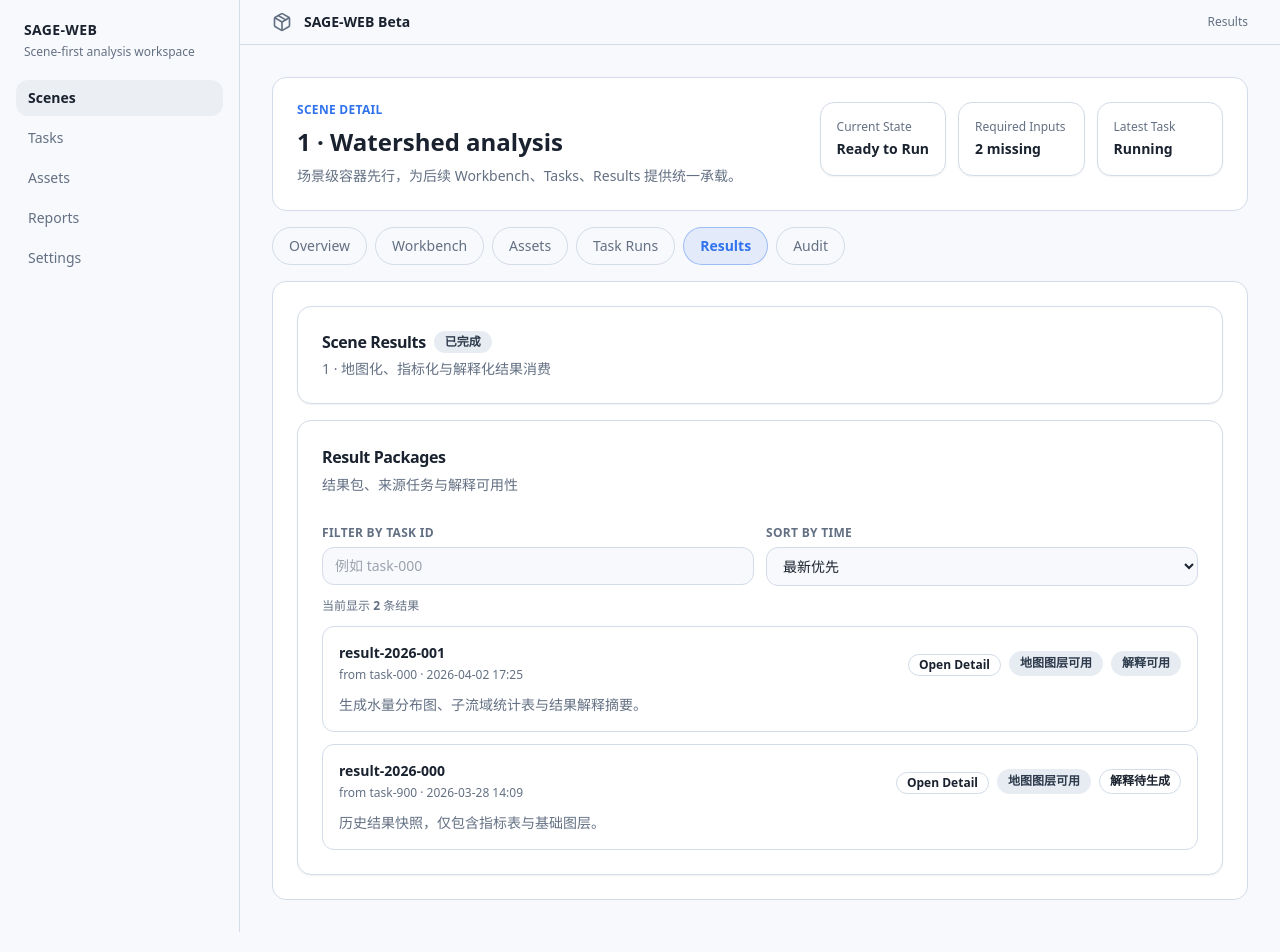
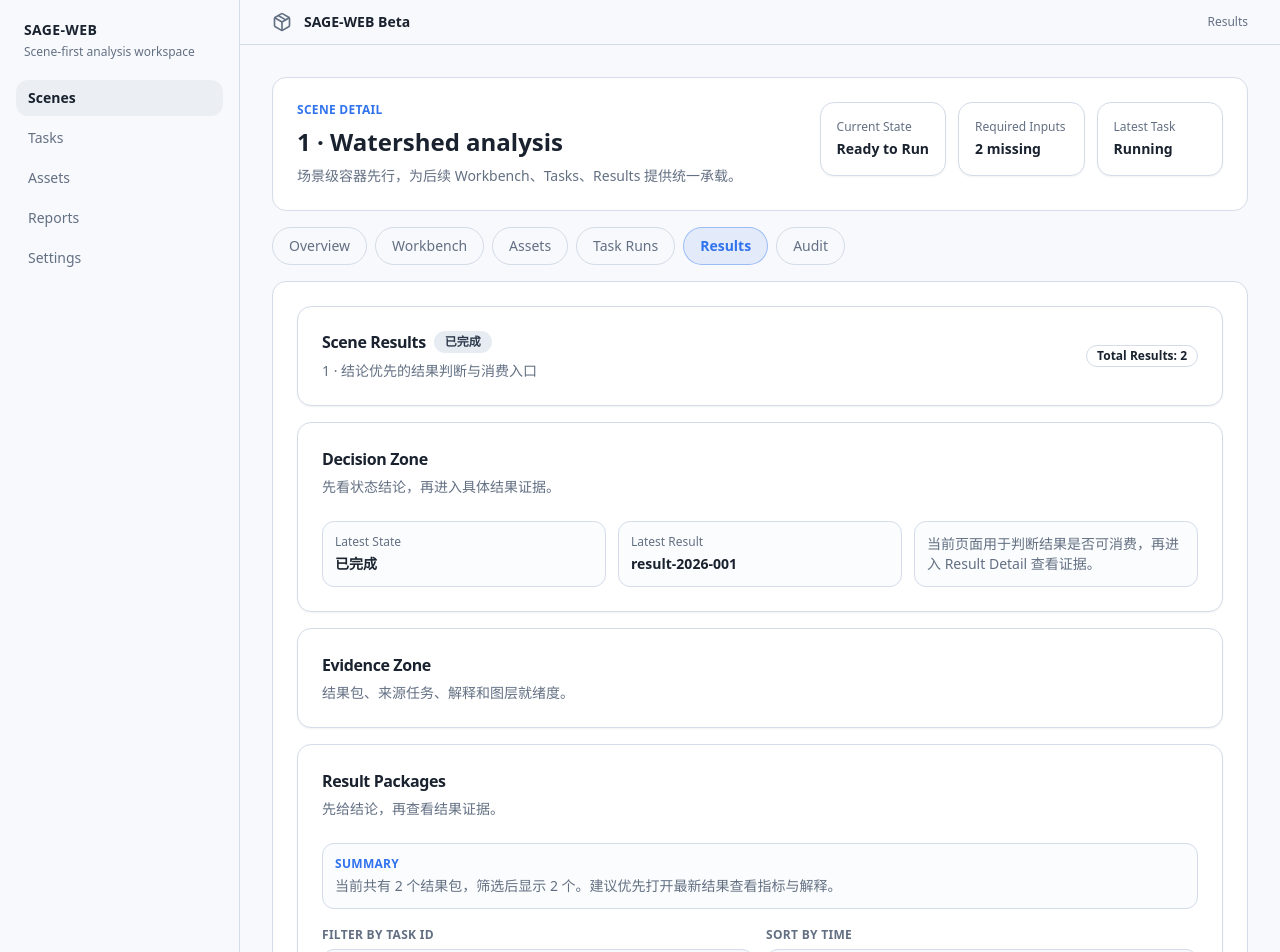
Before and after one commit to ssaurora/SAGE-WEB-Beta, a Next.js app: page /scenes/1/results in a window 1280 px wide. Shown: the top 952 px of the page. Built offline with nearby package versions, Linux system fonts and the light colour scheme.

Commit message:
feat: Enhance Scene Results and Detail pages with Decision and Evidence Zones for improved user guidance

```diff
--- a/app/scenes/[sceneId]/results/[resultId]/page.tsx
+++ b/app/scenes/[sceneId]/results/[resultId]/page.tsx
@@ -71,6 +71,22 @@ export default async function SceneResultDetailPage({
         </CardHeader>
       </Card>
 
+      <Card>
+        <CardHeader>
+          <CardTitle className="text-base">Decision Zone</CardTitle>
+          <CardDescription>先看结论，再进入指标、映射与下载证据。</CardDescription>
+        </CardHeader>
+        <CardContent className="space-y-3">
+          <div className="rounded-md border bg-muted/20 p-3 text-sm">
+            <p className="text-xs text-muted-foreground">Result Summary</p>
+            <p className="mt-1 font-medium">{vm.summary}</p>
+          </div>
+          <div className="rounded-md border bg-muted/20 p-3 text-sm text-muted-foreground">
+            {vm.explanation}
+          </div>
+        </CardContent>
+      </Card>
+
       {from ? (
         <Card>
           <CardHeader>
@@ -85,14 +101,9 @@ export default async function SceneResultDetailPage({
 
       <Card>
         <CardHeader>
-          <CardTitle className="text-base">Result Summary</CardTitle>
+          <CardTitle className="text-base">Evidence Zone</CardTitle>
+          <CardDescription>指标、输入输出映射与可下载工件。</CardDescription>
         </CardHeader>
-        <CardContent className="space-y-3">
-          <p className="text-sm text-muted-foreground">{vm.summary}</p>
-          <div className="rounded-md border p-3 text-sm text-muted-foreground">
-            {vm.explanation}
-          </div>
-        </CardContent>
       </Card>
 
       <div className="grid gap-4 lg:grid-cols-2">
--- a/app/scenes/[sceneId]/results/page.tsx
+++ b/app/scenes/[sceneId]/results/page.tsx
@@ -1,6 +1,7 @@
 import { Badge } from "@/components/ui/badge";
 import {
   Card,
+  CardContent,
   CardDescription,
   CardHeader,
   CardTitle,
@@ -44,6 +45,8 @@ export default async function SceneResultsPage({
     <div className="space-y-4">
       <Card>
         <CardHeader>
+          <div className="flex flex-wrap items-center justify-between gap-3">
+            <div className="space-y-2">
               <div className="flex flex-wrap items-center gap-2">
                 <CardTitle>Scene Results</CardTitle>
                 <Badge variant={getTaskStateVariant(vm.latestState)}>
@@ -51,9 +54,35 @@ export default async function SceneResultsPage({
                 </Badge>
               </div>
               <CardDescription>
-            {vm.sceneId} · 地图化、指标化与解释化结果消费
+                {vm.sceneId} · 结论优先的结果判断与消费入口
               </CardDescription>
+            </div>
+
+            <div className="flex flex-wrap gap-2">
+              <Badge variant="outline">Total Results: {vm.items.length}</Badge>
+            </div>
+          </div>
         </CardHeader>
+      </Card>
+
+      <Card>
+        <CardHeader>
+          <CardTitle className="text-base">Decision Zone</CardTitle>
+          <CardDescription>先看状态结论，再进入具体结果证据。</CardDescription>
+        </CardHeader>
+        <CardContent className="grid gap-3 sm:grid-cols-3">
+          <div className="rounded-md border bg-muted/20 p-3 text-sm">
+            <p className="text-xs text-muted-foreground">Latest State</p>
+            <p className="mt-1 font-semibold">{getTaskStateLabel(vm.latestState)}</p>
+          </div>
+          <div className="rounded-md border bg-muted/20 p-3 text-sm">
+            <p className="text-xs text-muted-foreground">Latest Result</p>
+            <p className="mt-1 font-semibold">{vm.items[0]?.resultId ?? "-"}</p>
+          </div>
+          <div className="rounded-md border bg-muted/20 p-3 text-sm text-muted-foreground">
+            当前页面用于判断结果是否可消费，再进入 Result Detail 查看证据。
+          </div>
+        </CardContent>
       </Card>
 
       {taskId ? (
@@ -68,6 +97,13 @@ export default async function SceneResultsPage({
         </Card>
       ) : null}
 
+      <Card>
+        <CardHeader>
+          <CardTitle className="text-base">Evidence Zone</CardTitle>
+          <CardDescription>结果包、来源任务、解释和图层就绪度。</CardDescription>
+        </CardHeader>
+      </Card>
+
       <SceneResultsPanel
         sceneId={vm.sceneId}
         items={vm.items}
--- a/components/pages/scene-results-panel.tsx
+++ b/components/pages/scene-results-panel.tsx
@@ -52,9 +52,19 @@ export function SceneResultsPanel({
     <Card>
       <CardHeader>
         <CardTitle className="text-base">Result Packages</CardTitle>
-        <CardDescription>结果包、来源任务与解释可用性</CardDescription>
+        <CardDescription>先给结论，再查看结果证据。</CardDescription>
       </CardHeader>
       <CardContent className="space-y-3">
+        <div className="rounded-md border bg-muted/20 p-3 text-sm text-muted-foreground">
+          <p className="text-xs font-semibold uppercase tracking-wide text-primary">
+            Summary
+          </p>
+          <p className="mt-1">
+            当前共有 {items.length} 个结果包，筛选后显示 {filteredItems.length}{" "}
+            个。建议优先打开最新结果查看指标与解释。
+          </p>
+        </div>
+
         {initialTaskFilter ? (
           <div className="rounded-md border bg-muted/30 p-3 text-xs text-muted-foreground">
             当前由 {contextFrom ?? "external"} 带入任务上下文筛选：
@@ -94,8 +104,7 @@ export function SceneResultsPanel({
         </div>
 
         <p className="text-xs text-muted-foreground">
-          当前显示 <span className="font-semibold">{filteredItems.length}</span>{" "}
-          条结果
+          当前显示 <span className="font-semibold">{filteredItems.length}</span> 条结果
         </p>
 
         {filteredItems.length === 0 ? (
@@ -113,23 +122,21 @@ export function SceneResultsPanel({
                     from {item.fromTaskId} · {item.generatedAt}
                   </p>
                 </div>
-                <div className="flex flex-wrap gap-2">
                 <Link href={`/scenes/${sceneId}/results/${item.resultId}`}>
                   <Badge variant="outline">Open Detail</Badge>
                 </Link>
+              </div>
+
+              <p className="mt-3 text-sm text-muted-foreground">{item.summary}</p>
+
+              <div className="mt-3 flex flex-wrap gap-2">
                 <Badge variant={item.mapLayerReady ? "secondary" : "outline"}>
                   {item.mapLayerReady ? "地图图层可用" : "地图图层未就绪"}
                 </Badge>
-                  <Badge
-                    variant={item.explanationReady ? "secondary" : "outline"}
-                  >
+                <Badge variant={item.explanationReady ? "secondary" : "outline"}>
                   {item.explanationReady ? "解释可用" : "解释待生成"}
                 </Badge>
               </div>
-              </div>
-              <p className="mt-3 text-sm text-muted-foreground">
-                {item.summary}
-              </p>
             </div>
           ))
         )}
```
Also changed, not shown: 1 other file (tests, documents, lock files or other folders). Lines whose indentation alone changed are shown as unchanged.
